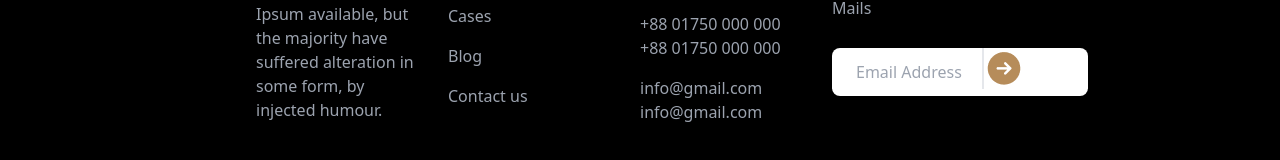
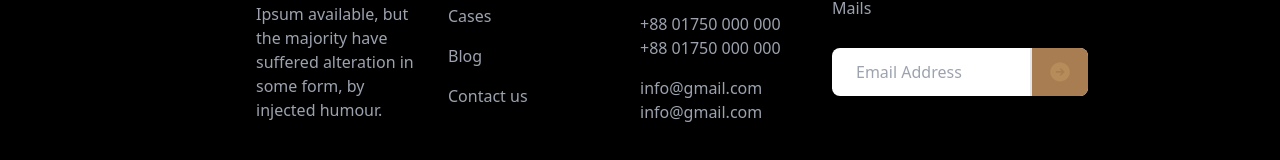
Before and after one commit to rakibal123/Legal-solution, a website built with Vite: page index.html in a window 1280 px wide. Shown: the part 4738-4898 px from the top of the page. Built offline with nearby package versions, Linux system fonts and the light colour scheme.

Commit message:
fix(ui): correct footer subscribe input alignment

```diff
--- a/index.html
+++ b/index.html
@@ -306,8 +306,12 @@ suffered alteration in some form, by injected humour.
                     <p class="pr-8 mb-7">Subscribe for our latest &
                         Articles. We Won t Give You
                         Spam Mails</p>
-                    <input class="w-64 py-3 px-6 relative rounded-lg outline-none" type="email" placeholder="Email Address">
-                    <span class="bg-customBrown"><img src="./images/Frame.png" class="absolute cursor-pointer border-l-2  right-64 -mt-12" alt=""></span>
+                    <div class="relative w-64">
+                        <input class="w-full py-3 px-6 rounded-lg outline-none text-black" type="email" placeholder="Email Address">
+                        <button class="absolute right-0 top-0 h-full px-4 bg-customBrown rounded-r-lg flex items-center justify-center border-l-2 border-gray-200">
+                            <img src="./images/Frame.png" class="h-6 w-6 object-contain" alt="Subscribe">
+                        </button>
+                    </div>
                 </div>
 
             </div>
```
